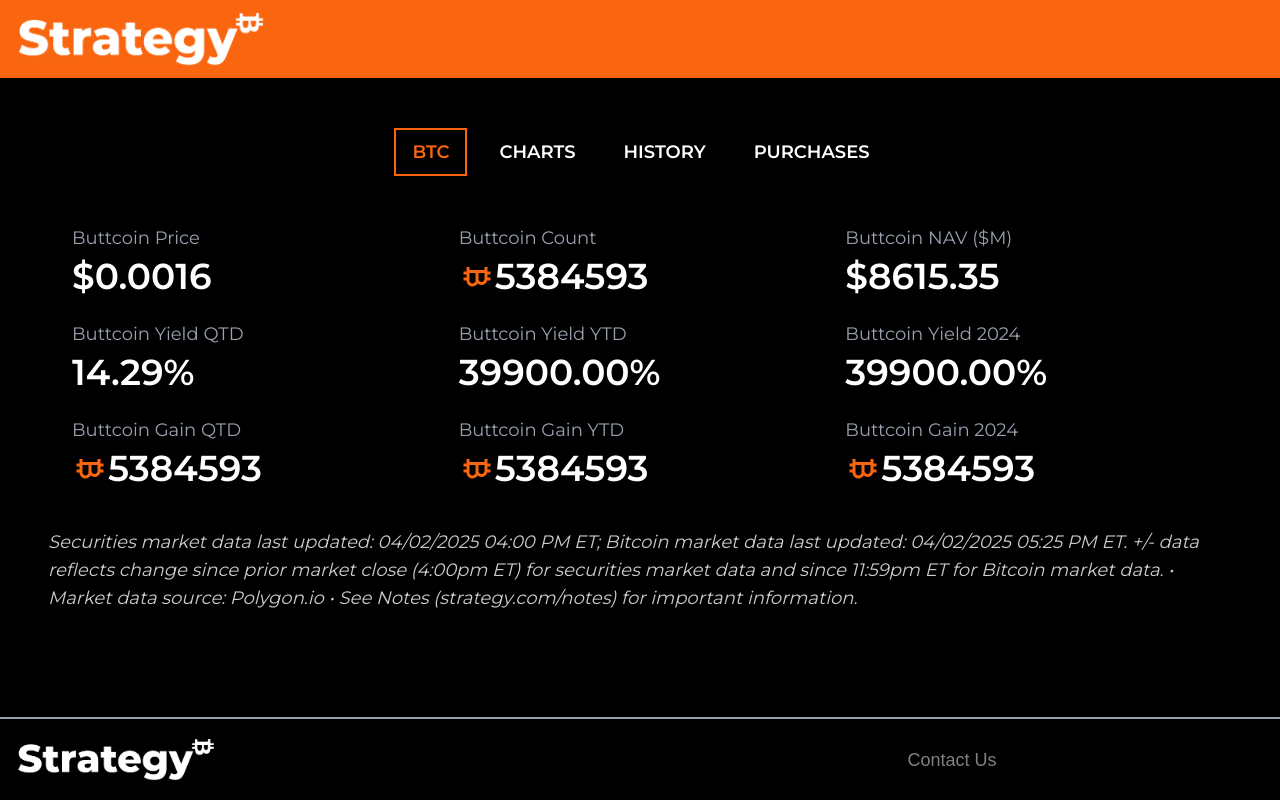
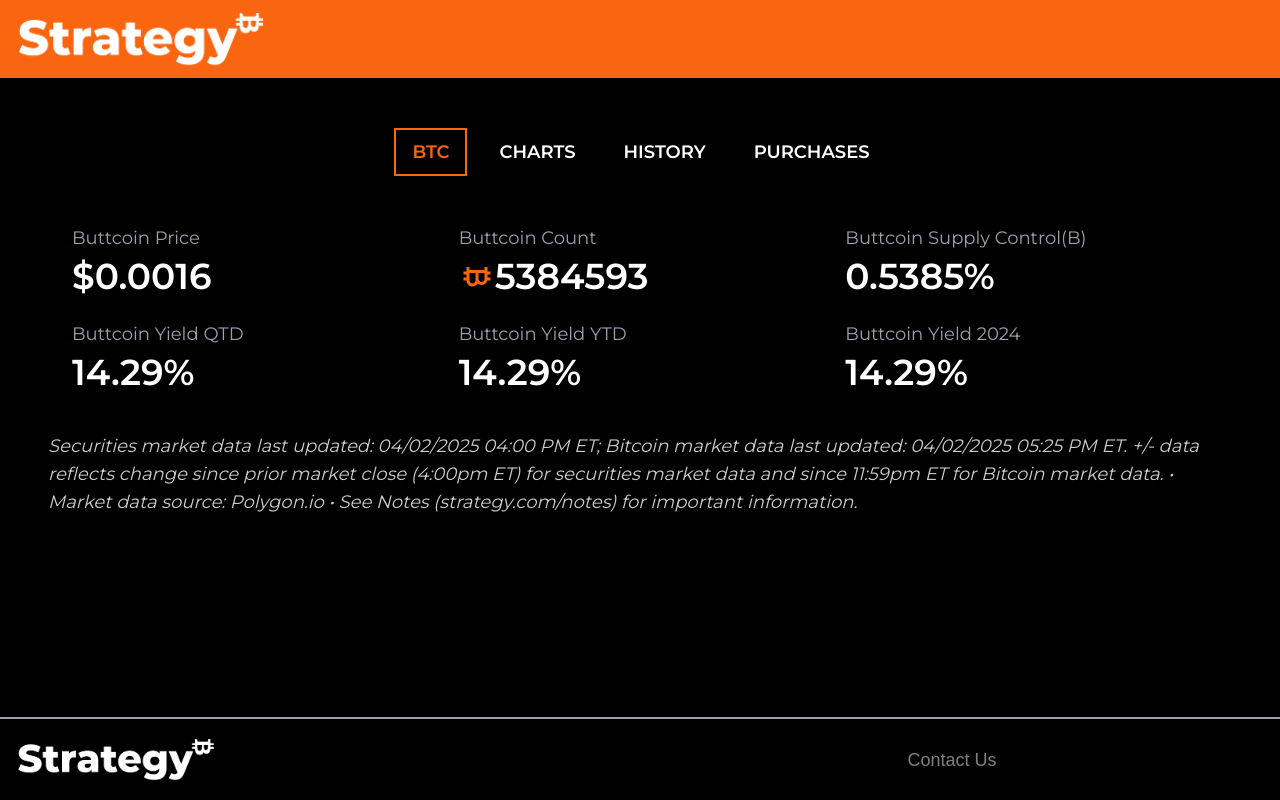
Before and after one commit to mickey0511/strategy-butcoin, a Next.js app: page / in a window 1280 px wide. Built offline with nearby package versions, Linux system fonts and the light colour scheme.

Commit message:
frontend real finish

```diff
--- a/src/app/Componenets/btc.tsx
+++ b/src/app/Componenets/btc.tsx
@@ -7,13 +7,13 @@
 const Btc: React.FC = () => {
   const currentPrice = 0.0016;
   const currentAmount = 5384593;
-  const butt_NAV = currentPrice * currentAmount;
+  const butt_Supply_Control = currentAmount / 1000000000 * 100;
   const btc_Yield_Qtd = ((currentPrice - 0.0014) / 0.0014) * 100;
-  const btc_Yield_Ytd = ((currentPrice - 0.000004) / 0.000004) * 100;
-  const btc_Yield_2024 = ((currentPrice - 0.000004) / 0.000004) * 100;
-  const btc_Gain_Qtd = currentAmount;
-  const btc_Gain_Ytd = currentAmount;
-  const btc_Gain_2024 = currentAmount;
+  const btc_Yield_Ytd = ((currentPrice - 0.0014) / 0.0014) * 100;
+  const btc_Yield_2024 = ((currentPrice - 0.0014) / 0.0014) * 100;
+//   const btc_Gain_Qtd = currentAmount;
+//   const btc_Gain_Ytd = currentAmount;
+//   const btc_Gain_2024 = currentAmount;
 
   const stats = [
     { name: "Buttcoin Price", value: `$${currentPrice.toFixed(4)}` },
@@ -25,34 +25,34 @@
         </>
       )
     },
-    { name: "Buttcoin NAV ($M)", value: `$${butt_NAV.toFixed(2)}` },
+    { name: "Buttcoin Supply Control(B)", value: `${butt_Supply_Control.toFixed(4)}%` },
     { name: "Buttcoin Yield QTD", value: `${btc_Yield_Qtd.toFixed(2)}%` },
     { name: "Buttcoin Yield YTD", value: `${btc_Yield_Ytd.toFixed(2)}%` },
     { name: "Buttcoin Yield 2024", value: `${btc_Yield_2024.toFixed(2)}%` },
-    {
-      name: "Buttcoin Gain QTD",
-      value: (
-        <>
-          <MdCurrencyBitcoin className="text-4xl text-[#fa660f] rotate-90" /> {btc_Gain_Qtd}
-        </>
-      )
-    },
-    {
-      name: "Buttcoin Gain YTD",
-      value: (
-        <>
-          <MdCurrencyBitcoin className="text-4xl text-[#fa660f] rotate-90" /> {btc_Gain_Ytd}
-        </>
-      )
-    },
-    {
-      name: "Buttcoin Gain 2024",
-      value: (
-        <>
-          <MdCurrencyBitcoin className="text-4xl text-[#fa660f] rotate-90" /> {btc_Gain_2024}
-        </>
-      )
-    }
+//     {
+//       name: "Buttcoin Gain QTD",
+//       value: (
+//         <>
+//           <MdCurrencyBitcoin className="text-4xl text-[#fa660f] rotate-90" /> {btc_Gain_Qtd}
+//         </>
+//       )
+//     },
+//     {
+//       name: "Buttcoin Gain YTD",
+//       value: (
+//         <>
+//           <MdCurrencyBitcoin className="text-4xl text-[#fa660f] rotate-90" /> {btc_Gain_Ytd}
+//         </>
+//       )
+//     },
+//     {
+//       name: "Buttcoin Gain 2024",
+//       value: (
+//         <>
+//           <MdCurrencyBitcoin className="text-4xl text-[#fa660f] rotate-90" /> {btc_Gain_2024}
+//         </>
+//       )
+//     }
   ];
 
   return (
```
